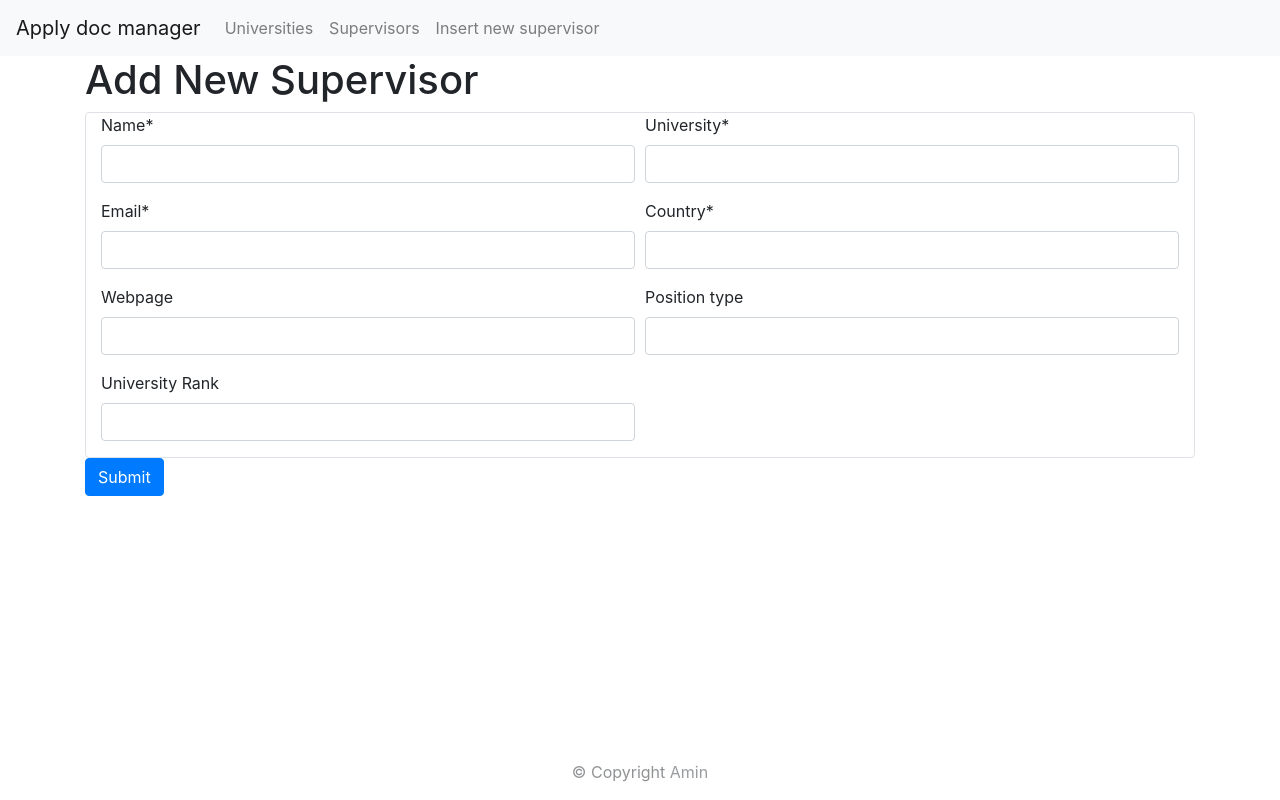
After one commit to AminAlam/Apply-Doc-Manager, a Flask app: template web/templates/insert_supervisor.html in a window 1280 px wide. The commit adds this page. Run offline with Flask 2, Linux system fonts and the light colour scheme; the template is opened without the code that fills it, so the values that code supplies are empty; some libraries are stand-ins or nearby versions.

Commit message:
html of sub directories of the webapp are added

```diff
--- a/web/templates/base.html
+++ b/web/templates/base.html
@@ -13,8 +13,38 @@
     <title>{% block title %} {% endblock %}</title>
   </head>
   <body id="body">
+    <nav class="navbar navbar-expand-md navbar-light bg-light">
+      <a class="navbar-brand" href="{{ url_for('index')}}">Apply doc manager</a>
+      <button class="navbar-toggler" type="button" data-toggle="collapse" data-target="#navbarNav" aria-controls="navbarNav" aria-expanded="false" aria-label="Toggle navigation">
+          <span class="navbar-toggler-icon"></span>
+      </button>
+      <div class="collapse navbar-collapse" id="navbarText">
+        <ul class="navbar-nav">
+          <li class="nav-item">
+              <a class="nav-link" href="{{url_for('universities')}}">Universities</a>
+          </li>
+          </ul>
+          <ul class="navbar-nav">
+            <li class="nav-item">
+                <a class="nav-link" href="{{url_for('supervisors')}}">Supervisors</a>
+            </li>
+            </ul>
+          <ul class="navbar-nav">
+          <li class="nav-item">
+              <a class="nav-link" href="{{url_for('insert_supervisor')}}">Insert new supervisor</a>
+          </li>
+          </ul>
+
+      </div>
+  </nav>
   <div class="container">
-      {% block content %} {% endblock %}
+    {% for message in get_flashed_messages() %}
+      <div class="alert alert-primary" role="alert">
+        <button type="button" class="close" data-dismiss="alert" aria-label="Close"><span aria-hidden="true">&times;</span></button>
+        {{ message }}
+      </div>
+    {% endfor %}
+    {% block content %} {% endblock %}
   </div>
 
   <footer class="bg-light text-center text-lg-start fixed-bottom" style="opacity: 50%; background-color: rgba(0,0,0,0)!important;">
--- /dev/null
+++ b/web/templates/insert_supervisor.html
@@ -0,0 +1,68 @@
+{% extends 'base.html' %}
+
+{% block content %}
+
+ <title>Add Supervisor</title>
+ <h1>Add New Supervisor</h1>
+ <div class="container border rounded addpage">
+ <form action="/insert_supervisor_to_db" method=post enctype=multipart/form-data>
+    <div class="form-row uploadrows">
+        <div class="form-group col-md-6">
+            <label for="name">Name*</label>
+            <input class="form-control" name="name">
+        </div>
+
+        <div class="form-group col-md-6">
+            <label for="university">University*</label>
+            <input class="form-control" name="university">
+        </div>
+
+        <div class="form-group col-md-6">
+          <label for="email">Email*</label>
+          <input class="form-control" name="email">
+        </div>
+
+        <div class="form-group col-md-6">
+          <label for="country">Country*</label>
+          <input class="form-control" name="country">
+        </div>
+
+
+        <div class="form-group col-md-6">
+          <label for="webpage">Webpage</label>
+          <input class="form-control" name="webpage">
+        </div>
+
+        <div class="form-group col-md-6">
+          <label for="position_type">Position type</label>
+          <input class="form-control" name="position_type">
+        </div>
+
+        <div class="form-group col-md-6">
+          <label for="university_rank">University Rank</label>
+          <input class="form-control" name="university_rank">
+        </div>
+
+    </div>
+
+
+
+</div>
+<div class="input-group mb-3 row">
+
+  <div class="col-md-4">
+    <button class="btn btn-primary" type=submit Course> Submit</button>
+  </div>
+
+</div>
+</div>
+
+
+
+
+ </form>
+</div>
+
+
+
+ {% endblock %}
```
Also changed, not shown: web/templates/index.html (+9 -9 lines), web/templates/supervisors.html (added, +24 -0 lines), web/templates/universities.html (added, +24 -0 lines).
